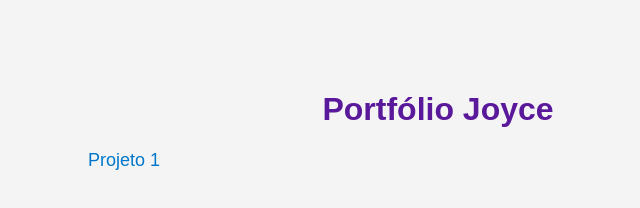
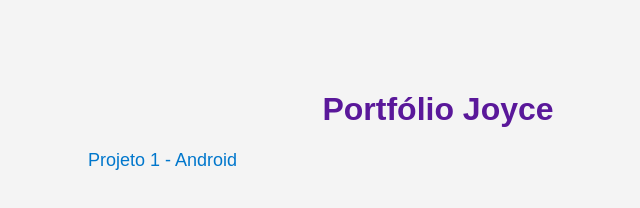
Before and after one commit to joycemfsx/projetos-html-css, a plain HTML site: page index.html in a window 1280 px wide. Shown: the full height of the page, 202-842 px from the left. Drawn offline with Linux system fonts and the light colour scheme.

Commit message:
nome do link alterado

```diff
--- a/index.html
+++ b/index.html
@@ -43,7 +43,7 @@
   <body>
     <h1>Portfólio Joyce</h1>
     <ul>
-      <li><a href="projeto1-html-css/">Projeto 1</a></li>
+      <li><a href="projeto1-html-css/">Projeto 1 - Android</a></li>
     </ul>
   </body>
 </html>
```
